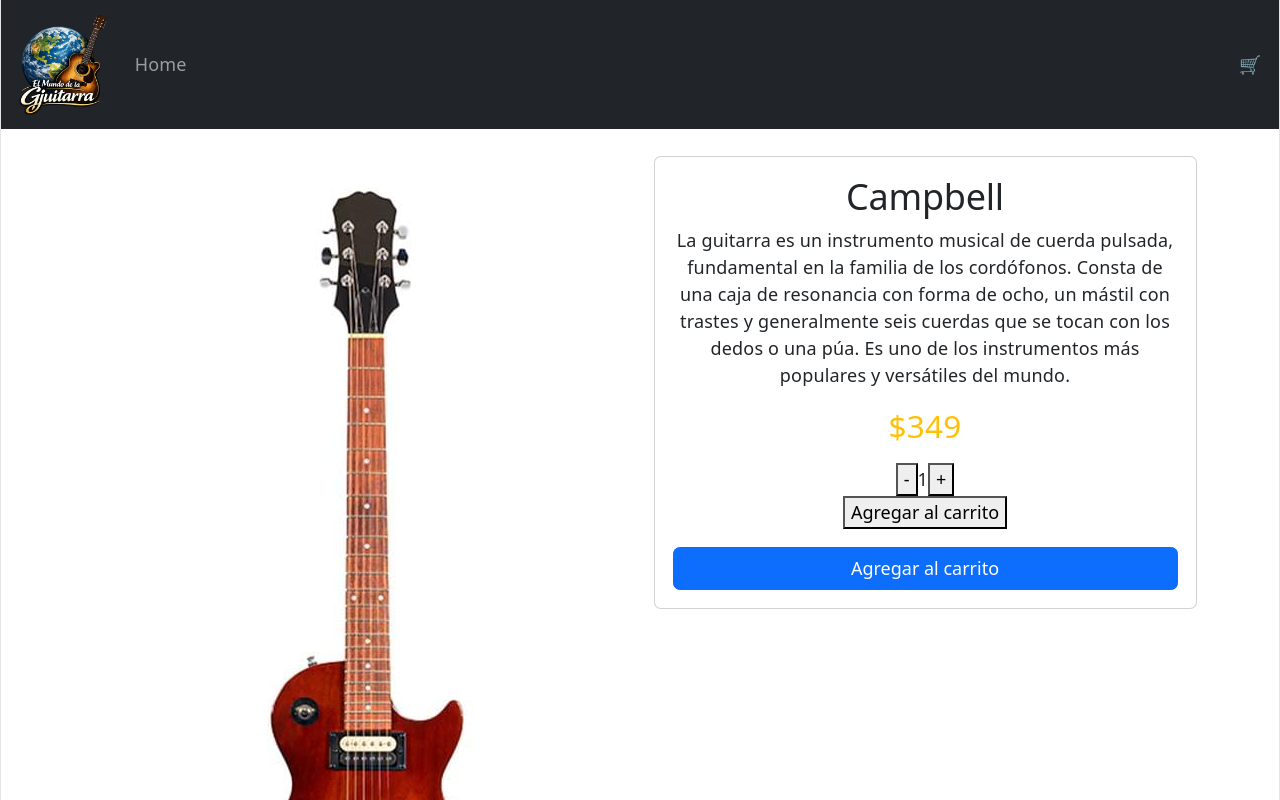
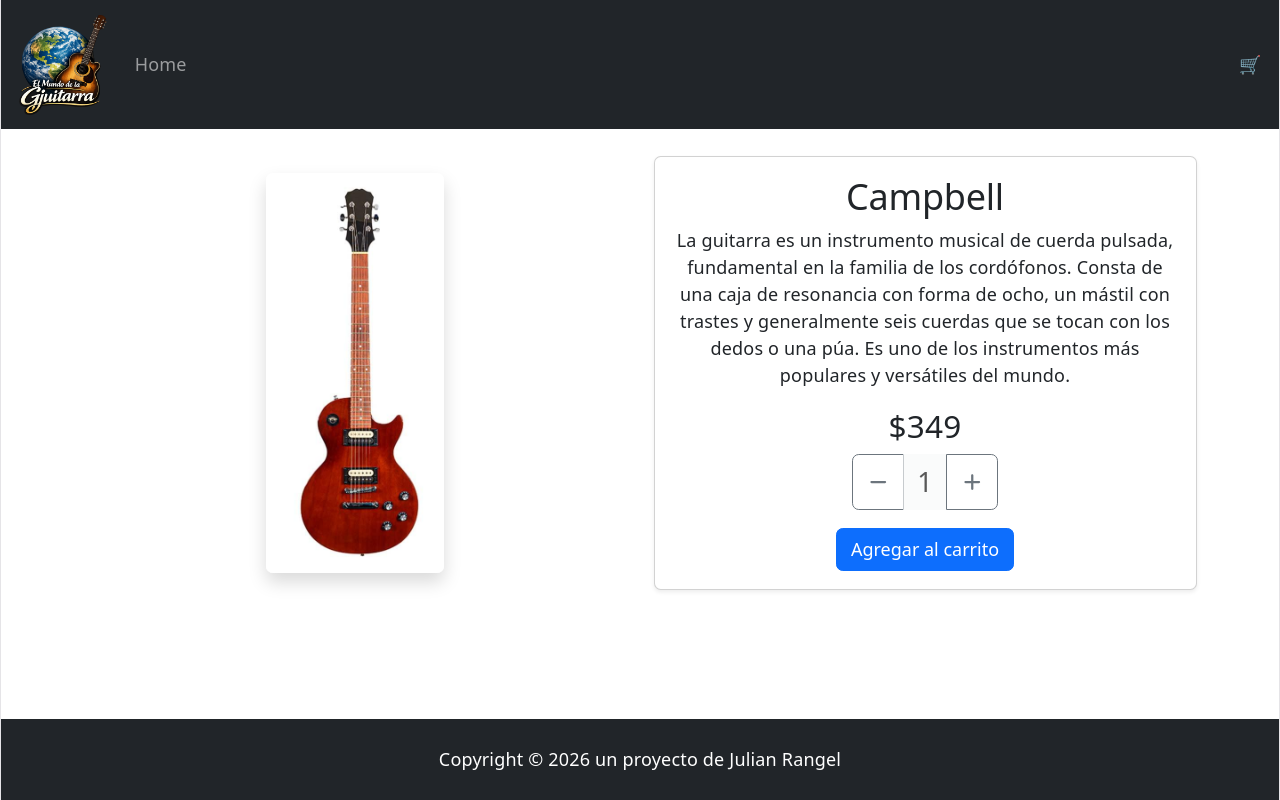
Before and after one commit to Yulioss/CarritoComprasTest, a React (Vite) app: page /item/10 in a window 1280 px wide. Shown: the top 800 px of the page. Built offline with nearby package versions, Linux system fonts and the light colour scheme.

Commit message:
implementacion de componentes para la lista de items

```diff
--- a/src/components/AddItemButton/AddItemButton.jsx
+++ b/src/components/AddItemButton/AddItemButton.jsx
@@ -1,7 +1,9 @@
+import { Button } from "react-bootstrap"
+
 export const AddItemButton = ({ onAdd }) => {
   return (
-    <button onClick={onAdd}>
+    <Button onClick={onAdd}>
       Agregar al carrito
-    </button>
+    </Button>
   )
 }
--- a/src/components/Item/Item.jsx
+++ b/src/components/Item/Item.jsx
@@ -1,15 +1,26 @@
 import { Card, Button } from 'react-bootstrap'
 import { Link } from 'react-router-dom'
+import { FontAwesomeIcon } from '@fortawesome/react-fontawesome';
+import {faCartPlus} from '@fortawesome/free-solid-svg-icons'
+import { useCartContext  } from "../../context/CartContext/CartContext";
 
 export const Item = ({ product }) => {
+
+
+  const { addToCart } = useCartContext();
+
+  const handleAddToCart = () => {
+    addToCart(product, 1);
+  };
+
   return (
-    <Card style={{ width: '18rem' }} className="h-100">
+    <Card style={{ width: '18rem' }} className="h-100 text-center shadow-sm">
 
       <Card.Img
         variant="top"
         src={`/img/${product.image}.jpg`}
         alt={product.name}
-        style={{ height: '200px', objectFit: 'cover' }}
+        style={{ height: '250px', objectFit: 'contain' }}
       />
 
       <Card.Body className="d-flex flex-column justify-content-between">
@@ -19,14 +30,20 @@ export const Item = ({ product }) => {
           <Card.Text>
             ${product.price}
           </Card.Text>
-        </div>
-
-        <Button
+          <Button
           as={Link}
           to={`/item/${product.id}`}
           variant="primary"
         >
           Ver detalle
+        </Button>
+        </div>
+        <Button
+          variant="primary"
+          className="mt-3 w-100"
+          onClick={handleAddToCart}
+        >
+          <FontAwesomeIcon icon={faCartPlus} />
         </Button>
 
       </Card.Body>
--- a/src/components/ItemDetail/ItemDetail.jsx
+++ b/src/components/ItemDetail/ItemDetail.jsx
@@ -13,23 +13,24 @@ export const ItemDetail = ({ product }) => {
 
   return (
     <Container className="mt-4">
-
-      <Row>
+  <Row className="align-items-center">
 
     {/* Imagen */}
-        <Col md={6}>
+    <Col md={6} className="text-center">
       <Image
         src={`/img/${product.image}.jpg`}
         alt={product.name}
         fluid
         rounded
+        className="shadow"
+        style={{ maxHeight: '400px', objectFit: 'contain' }}
       />
     </Col>
 
     {/* Info */}
     <Col md={6}>
-          <Card>
-            <Card.Body>
+      <Card className="h-100 shadow-sm">
+        <Card.Body className="d-flex flex-column justify-content-center">
 
           <Card.Title as="h2">
             {product.name}
@@ -39,32 +40,20 @@ export const ItemDetail = ({ product }) => {
             {product.description}
           </Card.Text>
 
-              <h3 className="text-warning mb-3">
+          <h3 >
             ${product.price}
           </h3>
 
-              {/* Selector */}
           <ItemQuantitySelector
             quantity={quantity}
             setQuantity={setQuantity}
             onAdd={handleAddToCart}
           />
-
-              {/* Botón */}
-              <Button
-                variant="primary"
-                className="mt-3 w-100"
-                onClick={handleAddToCart}
-              >
-                Agregar al carrito
-              </Button>
-
         </Card.Body>
       </Card>
     </Col>
 
   </Row>
-
 </Container>
   )
 }
--- a/src/components/ItemList/ItemList.jsx
+++ b/src/components/ItemList/ItemList.jsx
@@ -1,15 +1,21 @@
+import { Row, Col } from 'react-bootstrap'
 import { Item } from '../Item/Item'
 
 export const ItemList = ({ products }) => {
-
   return (
-    <div className="item-list">
+    <Row className="justify-content-center">
       {products.map(product => (
-        <Item
+        <Col
           key={product.id}
-          product={product}
-        />
+          xs={12}
+          sm={6}
+          md={4}
+          lg={3}
+          className="d-flex justify-content-center mb-4"
+        >
+          <Item product={product} />
+        </Col>
       ))}
-    </div>
+    </Row>
   )
 }
--- a/src/components/ItemListContainer/ItemListContainer.jsx
+++ b/src/components/ItemListContainer/ItemListContainer.jsx
@@ -1,6 +1,7 @@
 import { useEffect, useState } from 'react'
 import { ItemList } from '../ItemList/ItemList'
 import { db } from '../../db/db'
+import { Container } from 'react-bootstrap'
 
 export const ItemListContainer = ({ greeting, category }) => {
 
@@ -36,7 +37,9 @@ export const ItemListContainer = ({ greeting, category }) => {
       {loading ? (
         <p>Cargando productos...</p>
       ) : (
-        <ItemList products={products} />
+        <Container className="mt-4">
+          <ItemList products={products} />
+        </Container>
       )}
     </div>
   )
--- a/src/components/ItemQuantitySelector/ItemQuantitySelector.jsx
+++ b/src/components/ItemQuantitySelector/ItemQuantitySelector.jsx
@@ -1,4 +1,7 @@
 import { AddItemButton } from '../AddItemButton/AddItemButton'
+import { Button, ButtonGroup } from "react-bootstrap";
+import { FontAwesomeIcon } from '@fortawesome/react-fontawesome';
+import {faMinus, faPlus} from '@fortawesome/free-solid-svg-icons'
 
 export const ItemQuantitySelector = ({ quantity, setQuantity, onAdd }) => {
 
@@ -17,14 +20,27 @@ export const ItemQuantitySelector = ({ quantity, setQuantity, onAdd }) => {
     }
   }
 
-  return (
-    <div className="quantity-selector">
-      <div className="quantity-selector__controls">
-        <button onClick={decrease}>-</button>
-        <span>{quantity}</span>
-        <button onClick={increase}>+</button>
-      </div>
-      <AddItemButton onAdd={onAdd} />
-    </div>
-  )
+ return (
+  <div className="d-flex flex-column align-items-center gap-3">
+
+  <ButtonGroup>
+    <Button variant="outline-secondary" onClick={decrease}>
+      <FontAwesomeIcon icon={faMinus} />
+    </Button>
+
+    <Button variant="light" className="fs-4" disabled>
+      {quantity}
+    </Button>
+
+    <Button variant="outline-secondary" onClick={increase}>
+      <FontAwesomeIcon icon={faPlus} />
+    </Button>
+  </ButtonGroup>
+
+  <div className="mt-auto">
+    <AddItemButton onAdd={onAdd} />
+  </div>
+
+</div>
+);
 }
```
Lines whose indentation alone changed are shown as unchanged.
